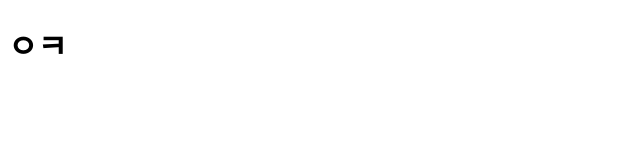
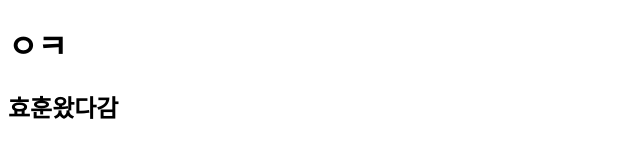
Before and after one commit to tavano2/gangnamProject, a plain HTML site: page web/index.html in a window 1280 px wide. Shown: the whole page, without its empty margins (0-640 px from the left). Drawn offline with Linux system fonts and the light colour scheme.

Commit message:
효훈수정

```diff
--- a/web/index.html
+++ b/web/index.html
@@ -6,5 +6,6 @@
 </head>
 <body>
 	<h1>ㅇㅋ</h1>
+	<h2>효훈왔다감</h2>
 </body>
 </html>
```
